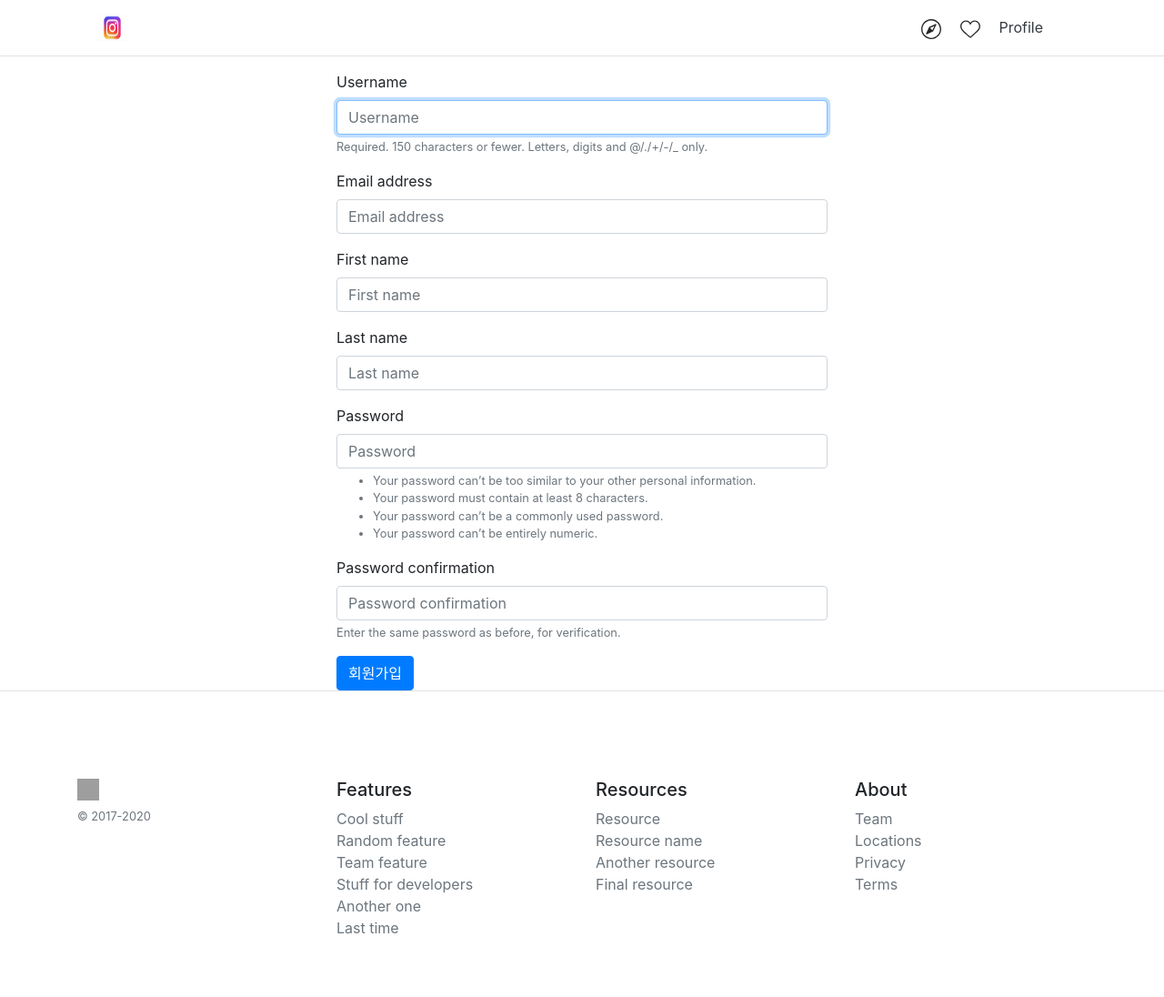
After one commit to ajyng/alldaylongdjango, a Django app: page /accounts/signup/ in a window 1280 px wide. The commit adds this page. Shown: the whole page at 91% size. Run offline with Django 3.2, Linux system fonts and the light colour scheme; some libraries are stand-ins or nearby versions; grey boxes are pictures that could not be loaded.

Commit message:
커스텁 유저 생성 및 회원가입 구현

```diff
--- a/instagram/accounts/admin.py
+++ b/instagram/accounts/admin.py
@@ -4,4 +4,4 @@ from .models import User
 
 @admin.register(User)
 class UserAdmin(admin.ModelAdmin):
-    list_display = ['name']
+    list_display = ['username', 'email', 'website_url', 'is_active', 'is_staff', 'is_superuser']
--- /dev/null
+++ b/instagram/accounts/forms.py
@@ -0,0 +1,22 @@
+from django import forms
+from .models import User
+from django.contrib.auth.forms import UserCreationForm
+
+class SignupForm(UserCreationForm):
+    def __init__(self, *args, **kwargs):
+        super().__init__(*args, **kwargs)
+        self.fields['email'].required = True
+        self.fields['first_name'].required = True
+        self.fields['last_name'].required = True
+
+    class Meta(UserCreationForm.Meta):
+        model = User
+        fields = ['username', 'email', 'first_name', 'last_name']
+
+    def clean_email(self):
+        email = self.cleaned_data.get('email')
+        if email:
+            qs = User.objects.filter(email=email)
+            if qs.exists():
+                raise forms.ValidationError("이미 등록된 이메일 주소입니다.")
+        return email
--- a/instagram/accounts/models.py
+++ b/instagram/accounts/models.py
@@ -1,10 +1,11 @@
 from django.db import models
+from django.contrib.auth.models import AbstractUser # User모델이 가져야 할 필수 속성들을 가지고 있다.
 
-
-class User(models.Model):
+class User(AbstractUser):
+    website_url = models.URLField(blank=True)
+    bio = models.TextField(blank=True)
     class gender(models.TextChoices):
         MALE = "M", "남성"
         FEMALE = "F", "여성"
-    name = models.TextField()
     follower_set = models.ManyToManyField("self", blank=True)
     following_set = models.ManyToManyField("self", blank=True)
--- /dev/null
+++ b/instagram/accounts/templates/accounts/layout.html
@@ -0,0 +1 @@
+{% extends 'layout.html' %}
--- /dev/null
+++ b/instagram/accounts/templates/accounts/signup_form.html
@@ -0,0 +1,11 @@
+{% extends 'accounts/layout.html' %}
+
+{% block content %}
+    <div class="container">
+        <div class="row">
+            <div class="col-sm-6 offset-sm-3">
+                {% include '_form.html' with submit_label="회원가입" %}
+            </div>
+        </div>
+    </div>
+{% endblock content %}
--- a/instagram/accounts/urls.py
+++ b/instagram/accounts/urls.py
@@ -1,3 +1,6 @@
+from django.urls import path
+from . import views
+
 urlpatterns = [
-
+    path('signup/', views.signup, name='signup'),
 ]
--- a/instagram/accounts/views.py
+++ b/instagram/accounts/views.py
@@ -1,3 +1,18 @@
-from django.shortcuts import render
+from django.contrib import messages
+from django.shortcuts import render, redirect
+from .forms import SignupForm
 
-# Create your views here.
+def signup(request):
+    if request.method == 'POST':
+        form = SignupForm(request.POST)
+        if form.is_valid():
+            form.save()
+            messages.success(request, "회원가입 환영합니다.")
+            next_url = request.GET.get('next', '/')
+            return redirect(next_url)
+    else:
+        form = SignupForm()
+
+    return render(request, 'accounts/signup_form.html', {
+        'form': form,
+    })
--- a/instagram/ajyng/settings.py
+++ b/instagram/ajyng/settings.py
@@ -26,6 +26,8 @@ INSTALLED_APPS = [
     'django.contrib.sessions',
     'django.contrib.messages',
     'django.contrib.staticfiles',
+
+    'bootstrap4',
 
     'instagram',
     'accounts',
@@ -74,6 +76,7 @@ DATABASES = {
     }
 }
 
+AUTH_USER_MODEL = "accounts.User"
 
 # Password validation
 # https://docs.djangoproject.com/en/3.1/ref/settings/#auth-password-validators
--- /dev/null
+++ b/instagram/ajyng/templates/_form.html
@@ -0,0 +1,11 @@
+{% load bootstrap4 %}
+
+    <form action="" method="POST" enctype="multipart/form-data">
+        {% csrf_token %}
+        {% bootstrap_form form %}
+        {% buttons %}
+            <button type="submit" class="btn btn-primary">
+                {{ submit_label|default:"Submit" }}
+            </button>
+        {% endbuttons %}
+    </form>
--- a/instagram/ajyng/templates/layout.html
+++ b/instagram/ajyng/templates/layout.html
@@ -12,6 +12,15 @@
 
 </head>
 <body>
+    {% if messages %}
+        {% for message in messages %}
+            <div class="alert alert-{{ message.tags }}">
+                {{ message }}
+            </div>
+        {% endfor %}
+    {% endif %}
+
+
     <div class="border-bottom mb-3">
         <div class="container">
             <div class="row">
--- a/instagram/ajyng/urls.py
+++ b/instagram/ajyng/urls.py
@@ -3,10 +3,11 @@ from django.urls import path, include
 from django.conf import settings
 from django.conf.urls.static import static
 from django.views.generic import TemplateView
+from django.contrib.auth.decorators import login_required
 
 urlpatterns = [
     path('admin/', admin.site.urls),
-    path('', TemplateView.as_view(template_name='root.html'), name='root'),
+    path('', login_required(TemplateView.as_view(template_name='root.html')), name='root'),
     path('instagram/', include('instagram.urls')),
     path('accounts/', include('accounts.urls')),
 ]
--- a/instagram/requirements.txt
+++ b/instagram/requirements.txt
@@ -1,2 +1,3 @@
 django~=3.1.3
 pillow~=8.0.1
+django-bootstrap4
```
Also changed, not shown: instagram/accounts/migrations/0001_initial.py, instagram/instagram/migrations/0001_initial.py, instagram/instagram/migrations/0002_auto_20201202_0915.py (deleted).
